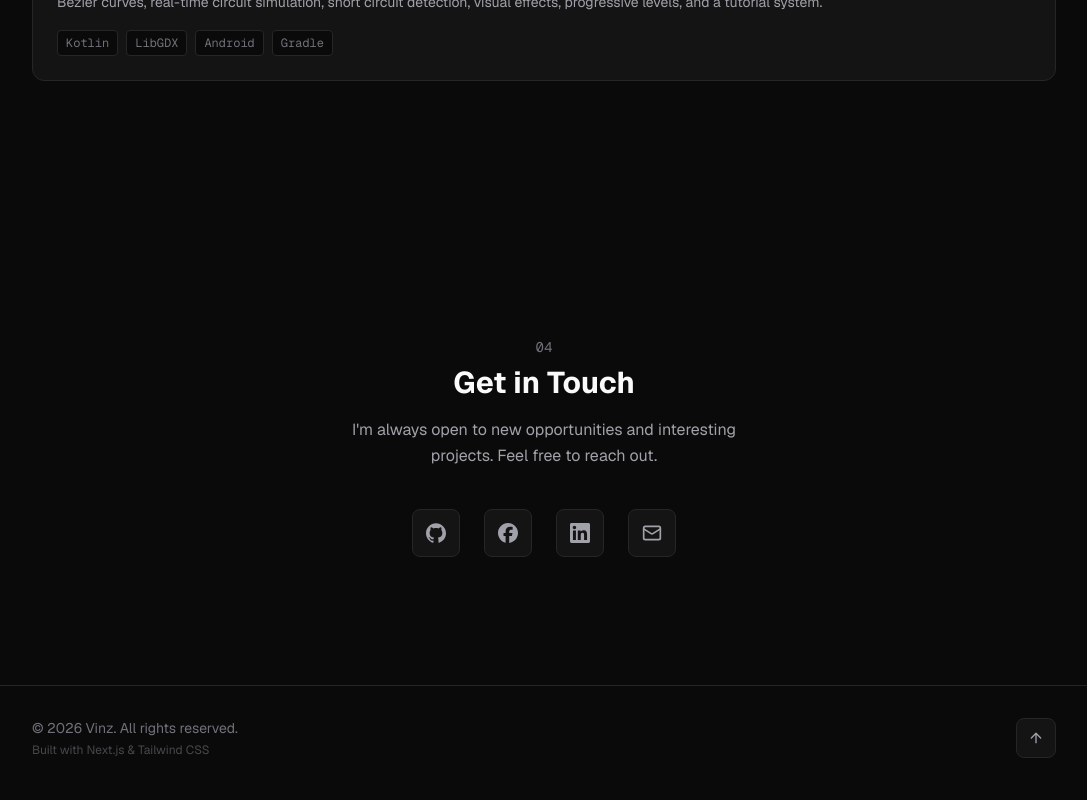
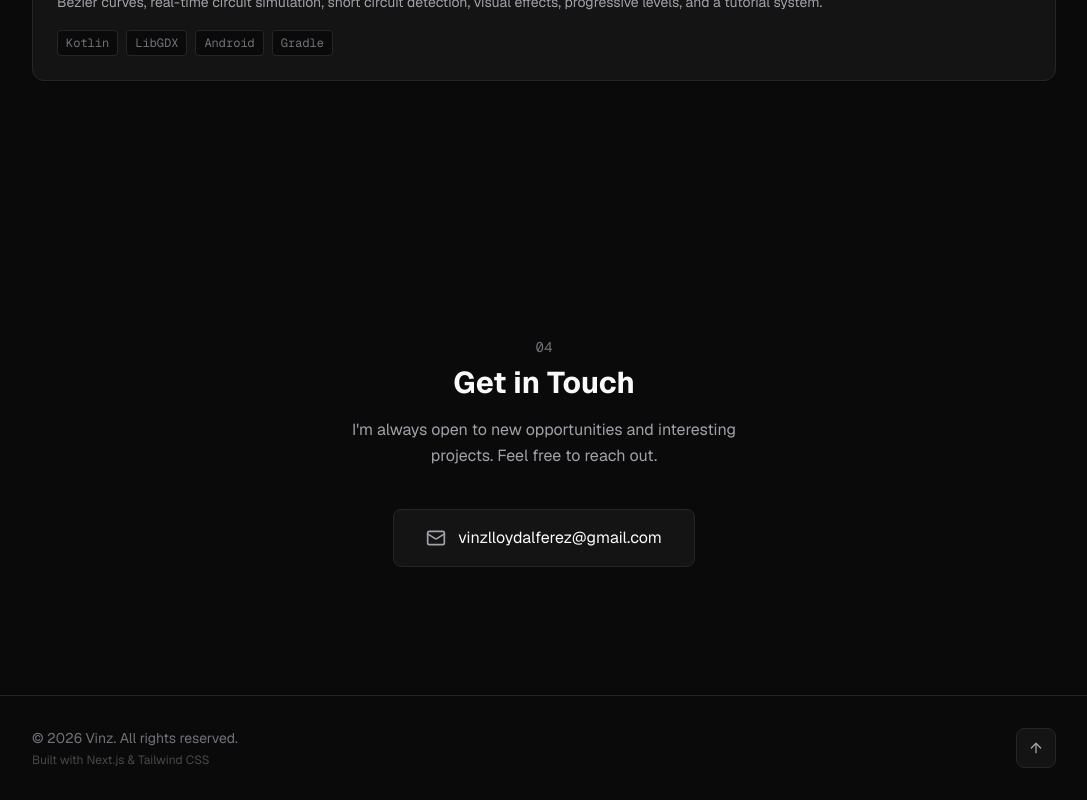
Before and after one commit to Adlai-byte/vinz-portfolio, a Next.js app: page / in a window 1280 px wide. Shown: the part 2175-2975 px from the top of the page, without its empty margins (96-1183 px from the left). Built offline with nearby package versions, Linux system fonts and the light colour scheme.

Commit message:
feat: simplify contact to email only
Co-Authored-By: Claude Opus 4.6 <noreply@anthropic.com>

```diff
--- a/src/components/Contact.tsx
+++ b/src/components/Contact.tsx
@@ -2,26 +2,6 @@
 
 import { motion } from "framer-motion";
 import { Mail } from "lucide-react";
-import { SiGithub, SiLinkedin, SiFacebook } from "react-icons/si";
-
-const socials = [
-  { icon: SiGithub, label: "GitHub", href: "https://github.com/Adlai-byte" },
-  {
-    icon: SiFacebook,
-    label: "Facebook",
-    href: "https://www.facebook.com/vnz.llyd",
-  },
-  {
-    icon: SiLinkedin,
-    label: "LinkedIn",
-    href: "https://linkedin.com/in/vinz",
-  },
-  {
-    icon: Mail,
-    label: "Email",
-    href: "mailto:vinzlloydalferez@gmail.com",
-  },
-];
 
 export default function Contact() {
   return (
@@ -46,23 +26,14 @@ export default function Contact() {
           whileInView={{ opacity: 1, y: 0 }}
           transition={{ duration: 0.5, delay: 0.2 }}
           viewport={{ once: true, margin: "-100px" }}
-          className="flex items-center justify-center gap-6"
         >
-          {socials.map((social) => (
-            <a
-              key={social.label}
-              href={social.href}
-              target="_blank"
-              rel="noopener noreferrer"
-              className="group flex items-center justify-center w-12 h-12 rounded-lg border border-border bg-surface hover:border-text-dimmed hover:bg-background transition-all duration-200"
-              aria-label={social.label}
-            >
-              <social.icon
-                size={20}
-                className="text-text-muted group-hover:text-text-primary transition-colors"
-              />
-            </a>
-          ))}
+          <a
+            href="mailto:vinzlloydalferez@gmail.com"
+            className="inline-flex items-center gap-3 px-8 py-4 bg-surface border border-border rounded-lg hover:border-text-dimmed hover:bg-background transition-all duration-200"
+          >
+            <Mail size={20} className="text-text-muted" />
+            <span className="text-text-primary">vinzlloydalferez@gmail.com</span>
+          </a>
         </motion.div>
       </div>
     </section>
```
